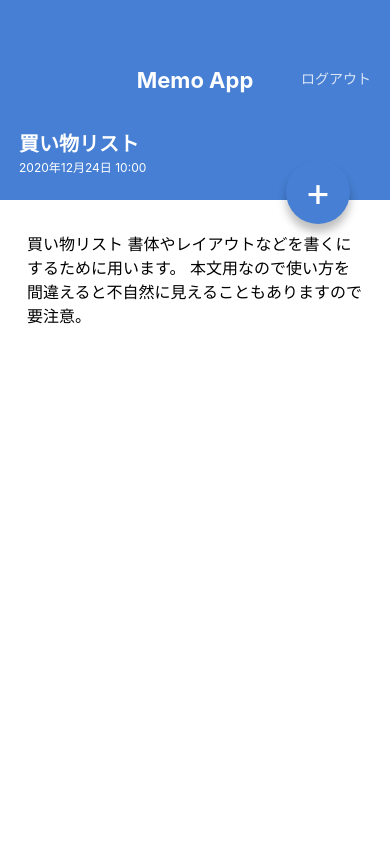
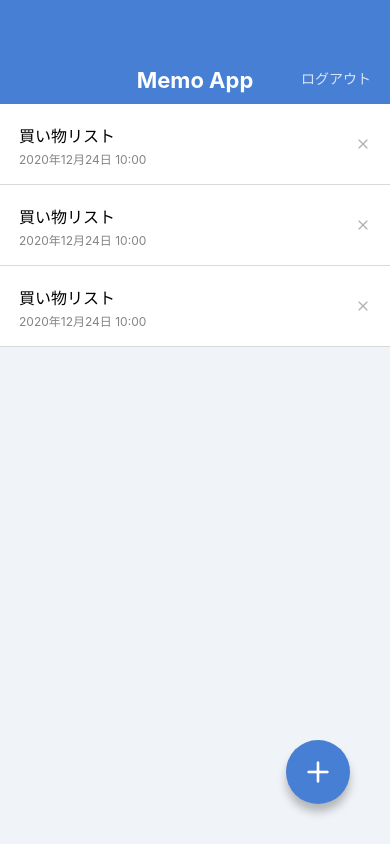
Before and after one commit to kimukkimu/MemoApp, a React Native app: screen / in a window 390 px wide. Built offline with nearby package versions, Linux system fonts and the light colour scheme.

Commit message:
Install @expo/vector-icons

```diff
--- a/App.jsx
+++ b/App.jsx
@@ -1,10 +1,10 @@
 import React from 'react';
 
 import MemoListScreen from './src/screens/MemoListScreen';
-import MemoDatailScreen from './src/screens/MemoDetailScreen';
+// import MemoDatailScreen from './src/screens/MemoDetailScreen';
 
 export default function App() {
   return (
-    <MemoDatailScreen />
+    <MemoListScreen />
   );
 }
--- a/package.json
+++ b/package.json
@@ -8,6 +8,7 @@
     "eject": "expo eject"
   },
   "dependencies": {
+    "@expo/vector-icons": "^10.2.1",
     "expo": "~41.0.1",
     "expo-status-bar": "~1.0.4",
     "prop-types": "^15.7.2",
--- a/src/components/CircleButton.jsx
+++ b/src/components/CircleButton.jsx
@@ -1,19 +1,20 @@
 import React from 'react';
-import { View, Text, StyleSheet } from 'react-native';
+import { View, StyleSheet } from 'react-native';
 import { string, shape } from 'prop-types';
+import { Feather } from '@expo/vector-icons';
 
 export default function CircleButton(props) {
-  const { children, style } = props;
+  const { style, name } = props;
   return (
     <View style={[styles.circleButton, style]}>
-      <Text style={styles.circleButtonLabel}>{ children }</Text>
+      <Feather name={name} size={32} color="white" />
     </View>
   );
 }
 
 CircleButton.propTypes = {
-  children: string.isRequired,
   style: shape(),
+  name: string.isRequired,
 };
 
 CircleButton.defaultProps = {
--- a/src/components/MemoList.jsx
+++ b/src/components/MemoList.jsx
@@ -1,5 +1,6 @@
 import React from 'react';
 import { View, Text, StyleSheet } from 'react-native';
+import { Feather } from '@expo/vector-icons';
 
 export default function memoList() {
   return (
@@ -10,7 +11,7 @@
           <Text style={styles.memoListItemDate}>2020年12月24日 10:00</Text>
         </View>
         <View>
-          <Text>X</Text>
+          <Feather name="x" size={16} color="#B0B0B0" />
         </View>
       </View>
 
@@ -20,7 +21,7 @@
           <Text style={styles.memoListItemDate}>2020年12月24日 10:00</Text>
         </View>
         <View>
-          <Text>X</Text>
+          <Feather name="x" size={16} color="#B0B0B0" />
         </View>
       </View>
 
@@ -30,7 +31,7 @@
           <Text style={styles.memoListItemDate}>2020年12月24日 10:00</Text>
         </View>
         <View>
-          <Text>X</Text>
+          <Feather name="x" size={16} color="#B0B0B0" />
         </View>
       </View>
     </View>
--- a/src/screens/MemoDetailScreen.jsx
+++ b/src/screens/MemoDetailScreen.jsx
@@ -1,5 +1,7 @@
 import React from 'react';
-import { View, ScrollView, Text, StyleSheet } from 'react-native';
+import {
+  View, ScrollView, Text, StyleSheet,
+} from 'react-native';
 
 import AppBar from '../components/AppBar';
 import CircleButton from '../components/CircleButton';
@@ -19,7 +21,7 @@
           本文用なので使い方を間違えると不自然に見えることもありますので要注意。
         </Text>
       </ScrollView>
-      <CircleButton style={{ top: 160, bottom: 'auto' }}>+</CircleButton>
+      <CircleButton style={{ top: 160, bottom: 'auto' }} name="edit-2" />
     </View>
   );
 }
--- a/src/screens/MemoListScreen.jsx
+++ b/src/screens/MemoListScreen.jsx
@@ -10,7 +10,7 @@
     <View style={styles.container}>
       <AppBar />
       <MemoList />
-      <CircleButton>+</CircleButton>
+      <CircleButton name="plus" />
     </View>
   );
 }
```
Also changed, not shown: 1 other file (tests, documents, lock files or other folders).
